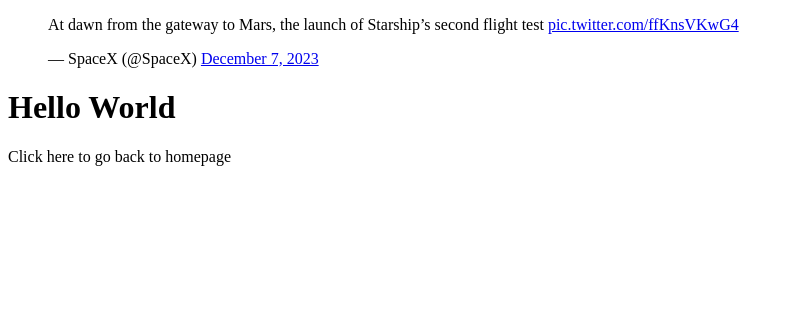
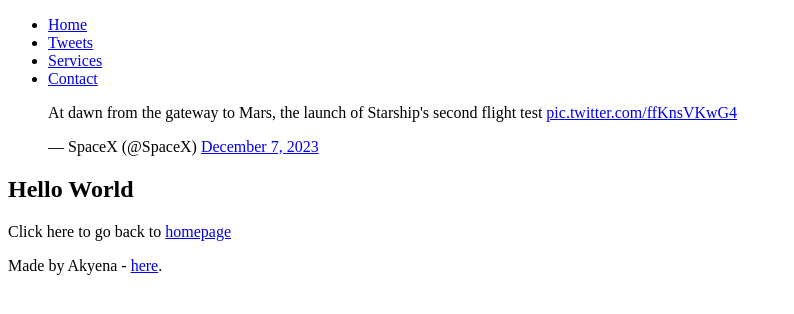
Before and after one commit to Akyena/My_First_Portfolio, a plain HTML site: page html_basic/tweets.html in a window 1280 px wide. Shown: the whole page, without its empty margins (0-794 px from the left). Drawn offline with Linux system fonts and the light colour scheme.

Commit message:
sections

```diff
--- a/html_basic/tweets.html
+++ b/html_basic/tweets.html
@@ -3,14 +3,36 @@
 <head>
     <meta charset="UTF-8">
     <meta name="viewport" content="width=device-width, initial-scale=1.0">
-    <title>Document</title>
+    <title>Tweets</title>
 </head>
 
 <body>
-    <blockquote class="twitter-tweet"><p lang="en" dir="ltr">At dawn from the gateway to Mars, the launch of Starship’s second flight test
-        <a href="https://t.co/ffKnsVKwG4">pic.twitter.com/ffKnsVKwG4</a></p>&mdash; SpaceX (@SpaceX) <a href="https://twitter.com/SpaceX/status/1732824684683784516?ref_src=twsrc%5Etfw">December 7, 2023</a></blockquote> <script async src="https://platform.twitter.com/widgets.js" charset="utf-8"></script>
-    <h1>Hello World</h1>
+    <header>
+        <nav>
+            <ul>
+                <li><a href="index.html">Home</a></li>
+                <li><a href="tweets.html">Tweets</a></li>
+                <li><a href="#services">Services</a></li>
+                <li><a href="#contact">Contact</a></li>
+            </ul>
+        </nav>
+    </header>
 
-    <p>Click here to go back to <a href="index.html"></a>homepage</a></p>
+    <main>
+        <article>
+            <blockquote class="twitter-tweet"><p lang="en" dir="ltr">At dawn from the gateway to Mars, the launch of Starship's second flight test
+                <a href="https://t.co/ffKnsVKwG4">pic.twitter.com/ffKnsVKwG4</a></p>&mdash; SpaceX (@SpaceX) <a href="https://twitter.com/SpaceX/status/1732824684683784516?ref_src=twsrc%5Etfw">December 7, 2023</a></blockquote> <script async src="https://platform.twitter.com/widgets.js" charset="utf-8"></script>
+            <h1>Hello World</h1>
+            <p>Click here to go back to <a href="index.html">homepage</a></p>
+        </article>
+
+        <aside>
+            <!-- Add content for the aside here -->
+        </aside>
+    </main>
+
+    <footer>
+        <p>Made by Akyena - <a href="https://github.com/Akyena" target="_blank">here</a>.</p>
+    </footer>
 </body>
 </html>
```
Also changed, not shown: html_basic/index.html (+3 -3 lines).
